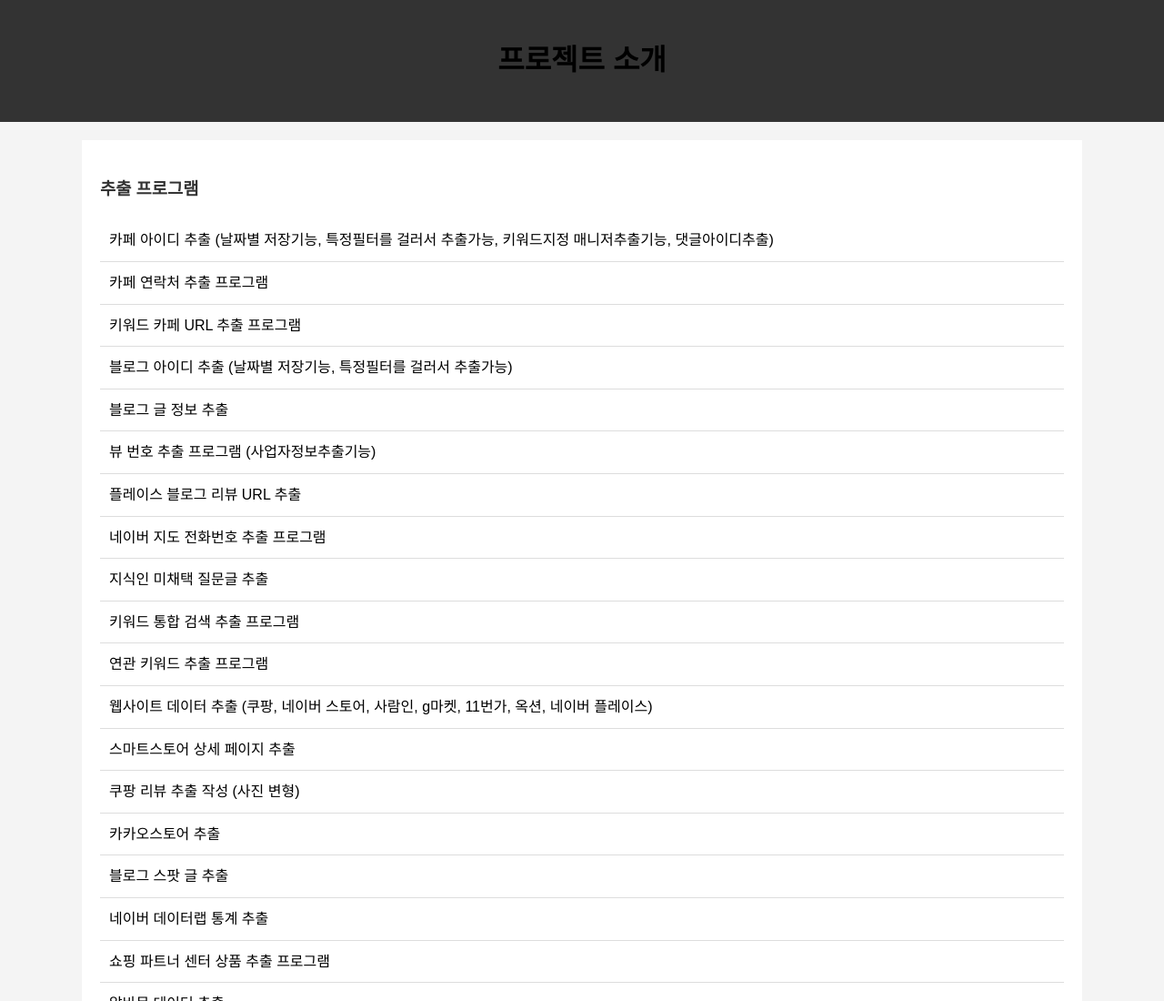
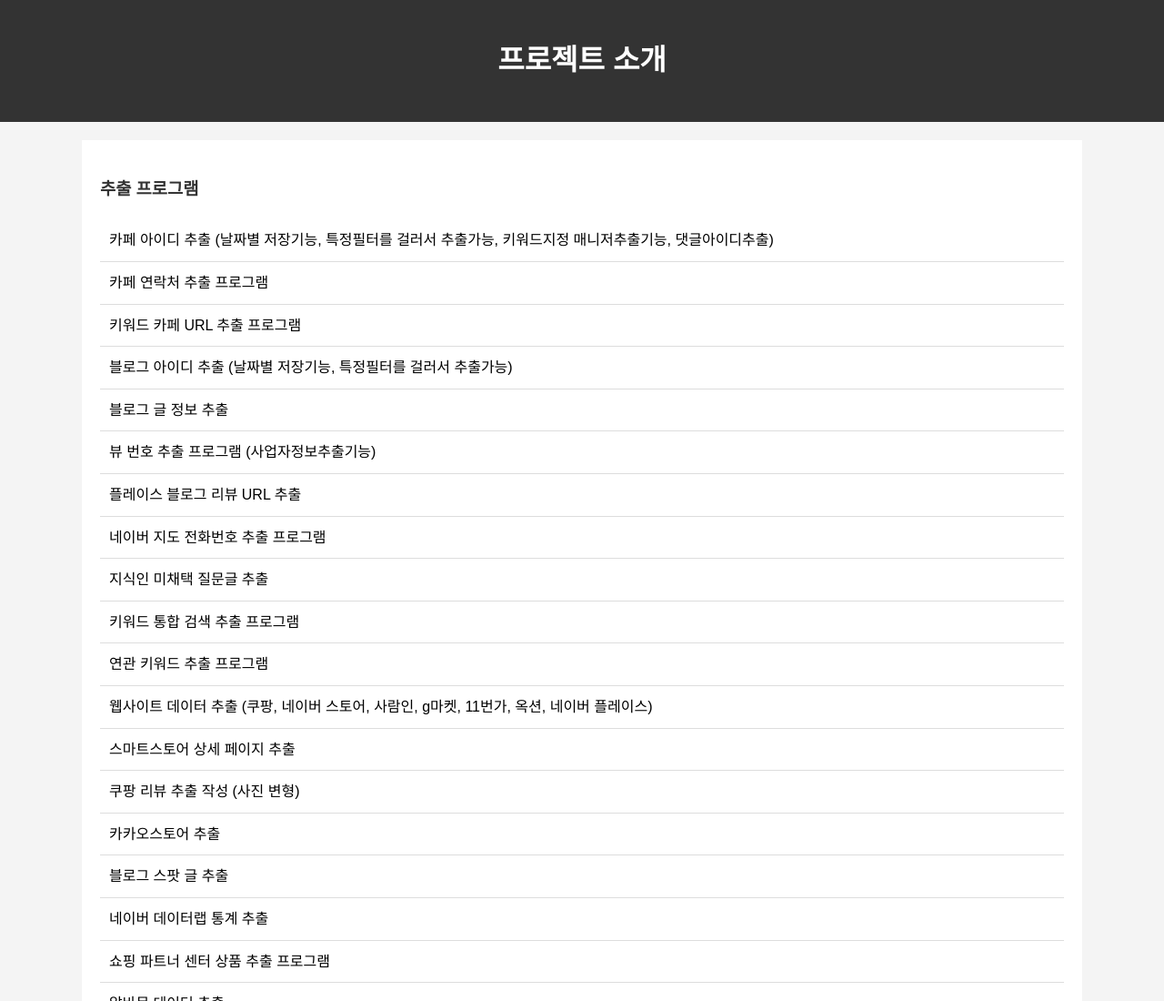
Before and after one commit to Incognito-user-kjt/Incognito-user-kjt.github.io, a plain HTML site: page index.html in a window 1280 px wide. Shown: the top 1100 px of the page at 91% size. Drawn offline with Linux system fonts and the light colour scheme.

Commit message:
Update index.html

```diff
--- a/index.html
+++ b/index.html
@@ -8,7 +8,7 @@
         body { font-family: 'Noto Sans KR', sans-serif; line-height: 1.6; margin: 0; padding: 0; background: #f4f4f4; }
         .container { max-width: 1100px; margin: auto; padding: 20px; }
         .header, .footer { background: #333; color: #fff; text-align: center; padding: 20px 0; }
-        h1 { color: #000; }
+        h1 { color: #fff; }
         h3 { color: #333; }
         .content { margin-bottom: 20px; background: #fff; padding: 20px; }
         ul { list-style: none; padding: 0; }
```
